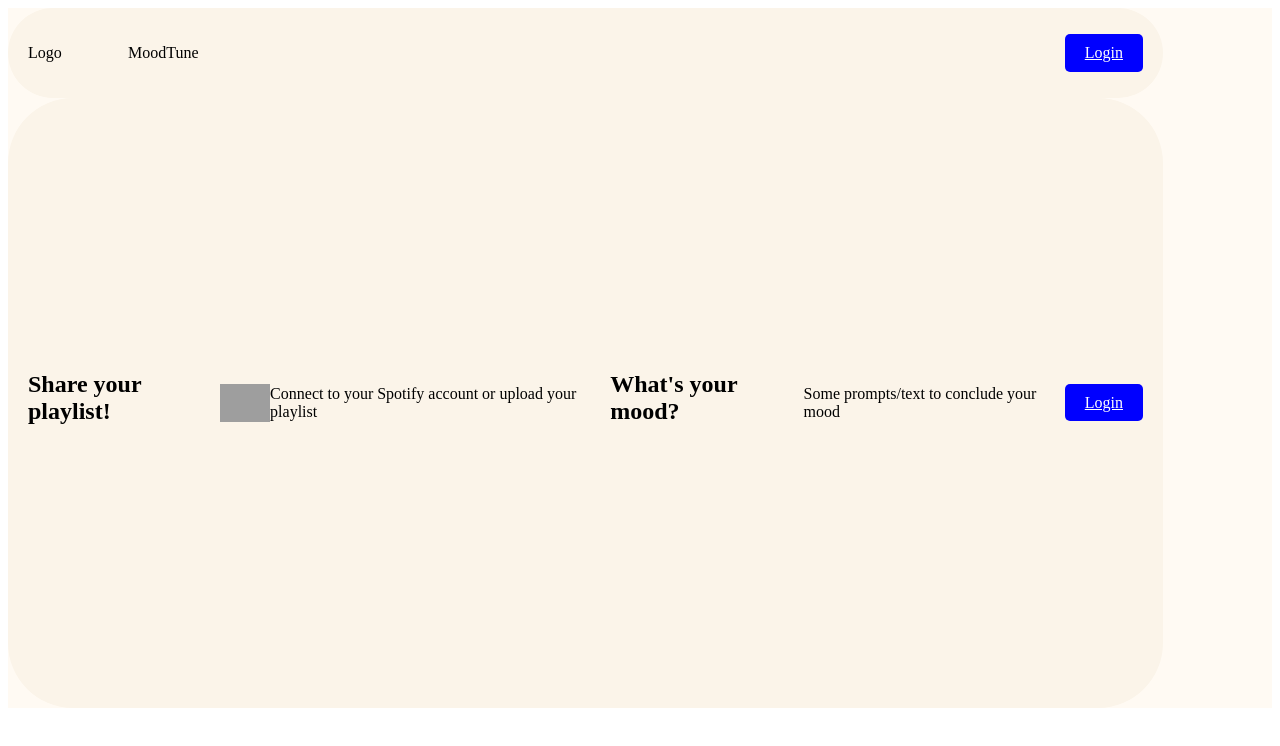
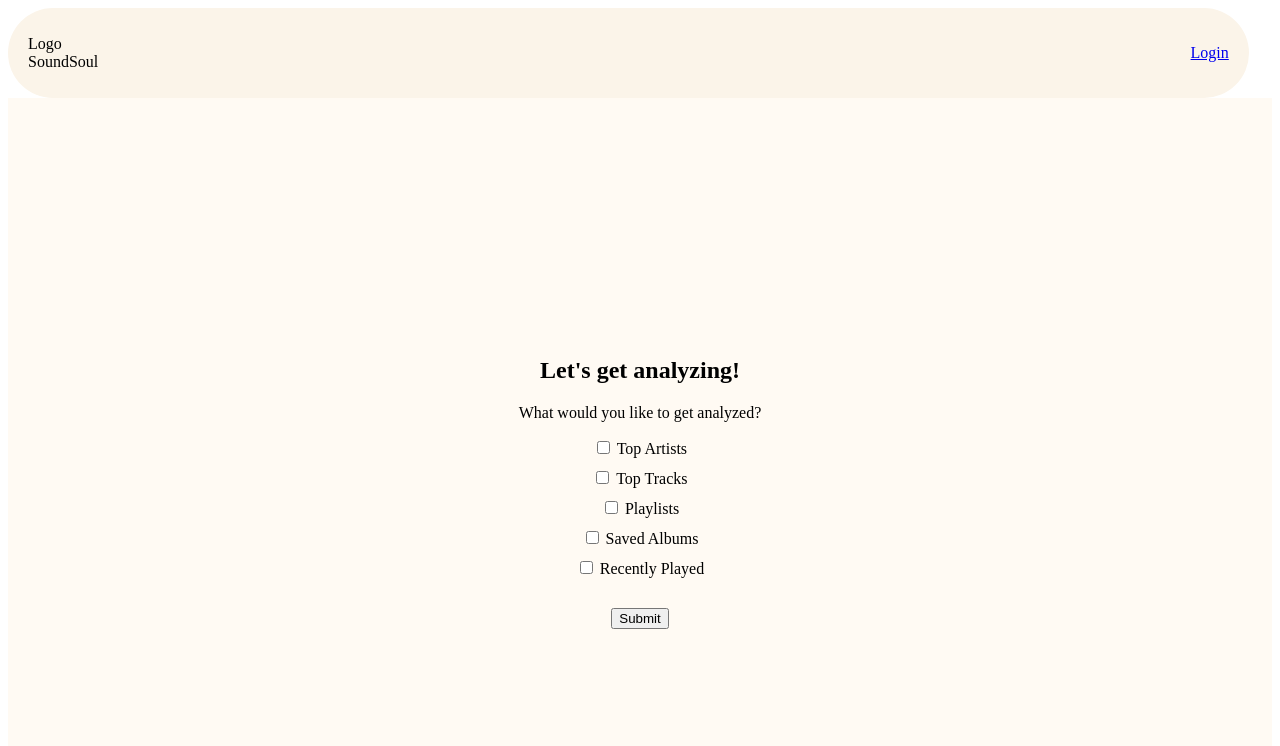
Before and after one commit to tingyiwu1/cs411-49, a React (Vite) app in the folder frontend/: page / in a window 1280 px wide. Shown: the top 746 px of the page. Built offline with nearby package versions, Linux system fonts and the light colour scheme; grey boxes are pictures that could not be loaded.

Commit message:
Update front page and more personalized response

```diff
--- a/frontend/src/components/HomePage/Home.css
+++ b/frontend/src/components/HomePage/Home.css
@@ -1,30 +1,32 @@
 .home-container {
   background-color: #FFFAF3;
+  display: flex;
+  flex-direction: column;
+  align-items: center;
+  justify-content: center;
+  min-height: 100vh; /* Ensure the container takes up at least the full height of the viewport */
 }
 
 .header {
   background-color: #FBF4E9;
-    width: 1115px;
   height: 90px;
   border-radius: 65px;
   display: flex;
   justify-content: space-between;
   align-items: center;
   padding: 0 20px;
+  width: 95%; /* Ensure the header spans the full width of the page */
+  /*margin-bottom: 20px; /* Add margin to separate header from main content */
 }
 
-  .left-section, .right-section {
-    display: flex;
-    align-items: center;
-  }
-
-  .logo, .title, .profile-picture {
+.logo, .title, .profile-name {
   cursor: pointer;
 }
 
 .large-rectangle {
   background-color: #FBF4E9;
-    width: 1115px;
+  width: 80%; /* Adjusted to take up 80% of the page width */
+  max-width: 1115px; /* Maximum width for larger screens */
   height: 570px;
   border-radius: 65px;
   display: flex;
@@ -33,7 +35,21 @@
   padding: 20px;
 }
 
-  .small-image {
-    width: 50px; /* Adjust size as needed */
-    height: auto; /* Maintain aspect ratio */
+.main-content {
+  text-align: center; /* Center the text */
 }
+
+.checkbox-group {
+  display: flex;
+  flex-direction: column;
+  align-items: center; /* Center the checkboxes vertically */
+}
+
+.checkbox-group label {
+  margin-bottom: 10px;
+}
+
+button {
+  display: block;
+  margin: 20px auto; /* Center the button horizontally */
+}
--- a/frontend/src/components/HomePage/HomePage2.tsx
+++ b/frontend/src/components/HomePage/HomePage2.tsx
@@ -1,63 +1,144 @@
-import React from "react";
-import "./Home.css"; // Import CSS file for styling
+import React, { useState, useEffect } from "react";
+import "./Home.css";
+import axios from "axios";
 import { Link } from "react-router-dom";
 import { useLogin } from "../../hooks";
 
 const HomePage: React.FC = () => {
-  const { loggedIn, user, logOut } = useLogin();
+  const { loggedIn, user } = useLogin();
+  const [playlists, setPlaylists] = useState<any[]>([]);
+  const [selectedOptions, setSelectedOptions] = useState<string[]>([]);
+
+  useEffect(() => {
+    const fetchData = async () => {
+      try {
+        // Fetch user's playlists from the backend
+        const response = await axios.get("/evaluate");
+        // Check if the response contains playlists
+        if (response.data && Array.isArray(response.data.playlists)) {
+          // Set playlist names in state
+          setPlaylists(response.data.playlists);
+        } else {
+          console.error("Invalid playlists data:", response.data);
+        }
+      } catch (error) {
+        console.error("Error fetching playlists:", error);
+      }
+    };
+
+    if (loggedIn) {
+      fetchData();
+    }
+  }, [loggedIn]);
+
+
+  const handleCheckboxChange = (
+    event: React.ChangeEvent<HTMLInputElement>
+  ) => {
+    const value = event.target.value;
+    setSelectedOptions((prevSelectedOptions) => {
+      if (prevSelectedOptions.includes(value)) {
+        return prevSelectedOptions.filter((option) => option !== value);
+      } else {
+        return [...prevSelectedOptions, value];
+      }
+    });
+  };
+
+  const handleSubmit = async () => {
+    console.log(selectedOptions);
+    // Send selected options to backend for analysis
+    try {
+      const response = await axios.post("/evaluate", {
+        options: selectedOptions,
+      });
+      console.log(response.data);
+      // Handle response from backend (which will contain the MBTI type)
+      // Display the MBTI type to the user or take further actions based on it
+    } catch (error) {
+      console.error("Error analyzing data:", error);
+      // Handle error
+    }
+  };
 
   return (
-    <div className="home-container">
+    <>
       {/* Header */}
       <div className="header">
         <div className="left-section">
           <div className="logo">Logo</div>
-          <div className="title">MoodTune</div>
+          <div className="title">SoundSoul</div>
         </div>
         <div className="right-section">
-          {loggedIn || (
-            <Link className="login-button" to="http://localhost:3000/login">
-              Login
-            </Link>
-          )}
-          {user && (
-            <>
-              <div className="profile-name">{user.display_name}</div>
-              <button onClick={logOut}>Log Out</button>
-            </>
-          )}
+          {loggedIn || <Link to="/login">Login</Link>}
+          {user && <div className="profile-name">{user.display_name}</div>}
         </div>
       </div>
 
       {/* Main Content */}
-      <div className="main-content">
-        {/* Large Rectangle */}
-        <div className="large-rectangle">
-          <div className="left-section">
-            <h2>Share your playlist!</h2>
-            <img
-              src="path_to_your_image.jpg"
-              alt="Small Image"
-              className="small-image"
-            />
-            <p>Connect to your Spotify account or upload your playlist</p>
-          </div>
-          <div className="right-section">
-            <h2>What's your mood?</h2>
-            <p>Some prompts/text to conclude your mood</p>
-          </div>
-          <div className="">
-            {loggedIn ? (
-              <Link to="/choices">go to choices</Link>
-            ) : (
-              <Link className="login-button" to="http://localhost:3000/login">
-                Login
-              </Link>
-            )}
+      <div className="content-container">
+        <div className="home-container">
+          <div className="main-content">
+            <h2>Let's get analyzing!</h2>
+            <p>What would you like to get analyzed?</p>
+            <div className="checkbox-group">
+              <label>
+                <input
+                  type="checkbox"
+                  value="topArtists"
+                  onChange={handleCheckboxChange}
+                />{" "}
+                Top Artists
+              </label>
+              <label>
+                <input
+                  type="checkbox"
+                  value="topTracks"
+                  onChange={handleCheckboxChange}
+                />{" "}
+                Top Tracks
+              </label>
+              <label>
+                <input
+                  type="checkbox"
+                  value="playlists"
+                  onChange={handleCheckboxChange}
+                />{" "}
+                Playlists
+              </label>
+              {/* Render checkboxes for user's playlists */}
+              {playlists.map((playlist) => (
+                <label key={playlist.name}>
+                  <input
+                    type="checkbox"
+                    value={playlist.name}
+                    onChange={handleCheckboxChange}
+                  />{" "}
+                  {playlist.name}
+                </label>
+              ))}
+              <label>
+                <input
+                  type="checkbox"
+                  value="savedAlbums"
+                  onChange={handleCheckboxChange}
+                />{" "}
+                Saved Albums
+              </label>
+              <label>
+                <input
+                  type="checkbox"
+                  value="recentlyPlayed"
+                  onChange={handleCheckboxChange}
+                />{" "}
+                Recently Played
+              </label>
+            </div>
+            <button onClick={handleSubmit}>Submit</button>
           </div>
         </div>
       </div>
-    </div>
+    </>
   );
 };
 
```
Also changed, not shown: 2 other files (tests, documents, lock files or other folders). Lines whose indentation alone changed are shown as unchanged.
